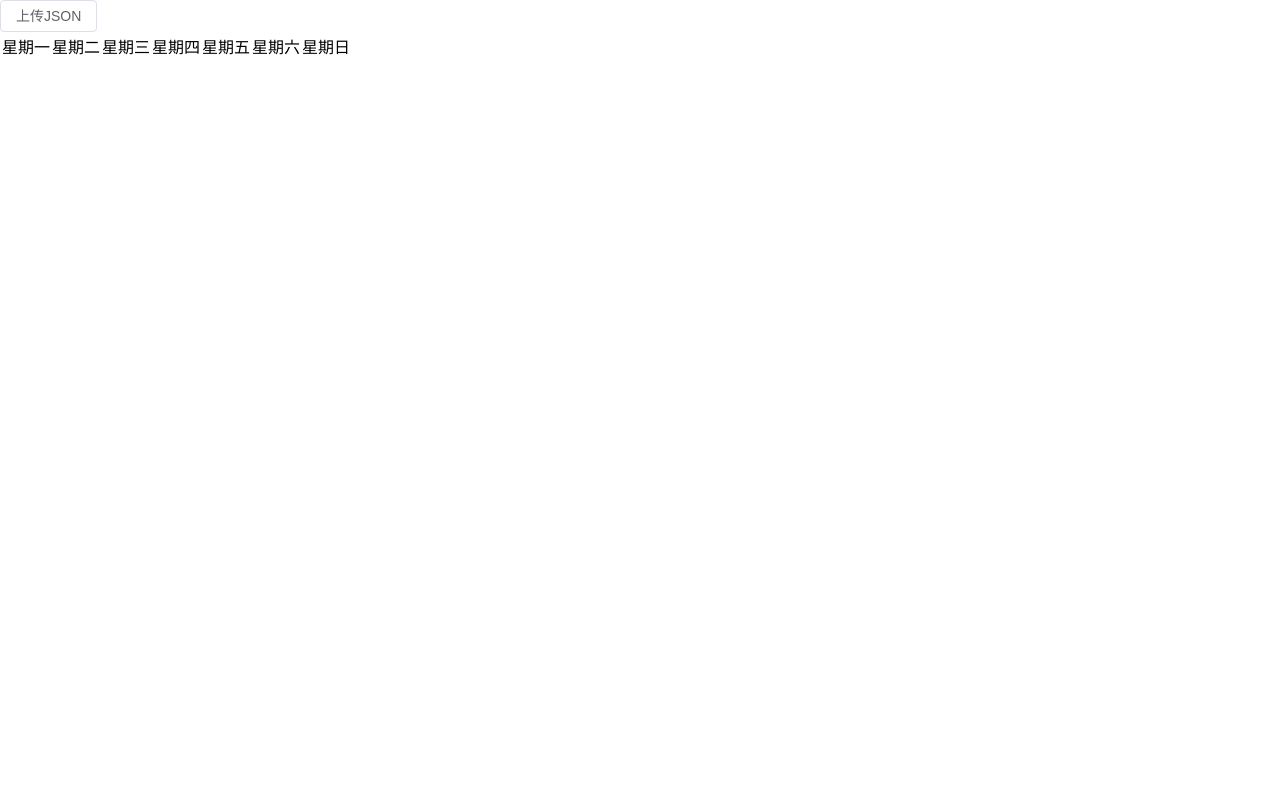
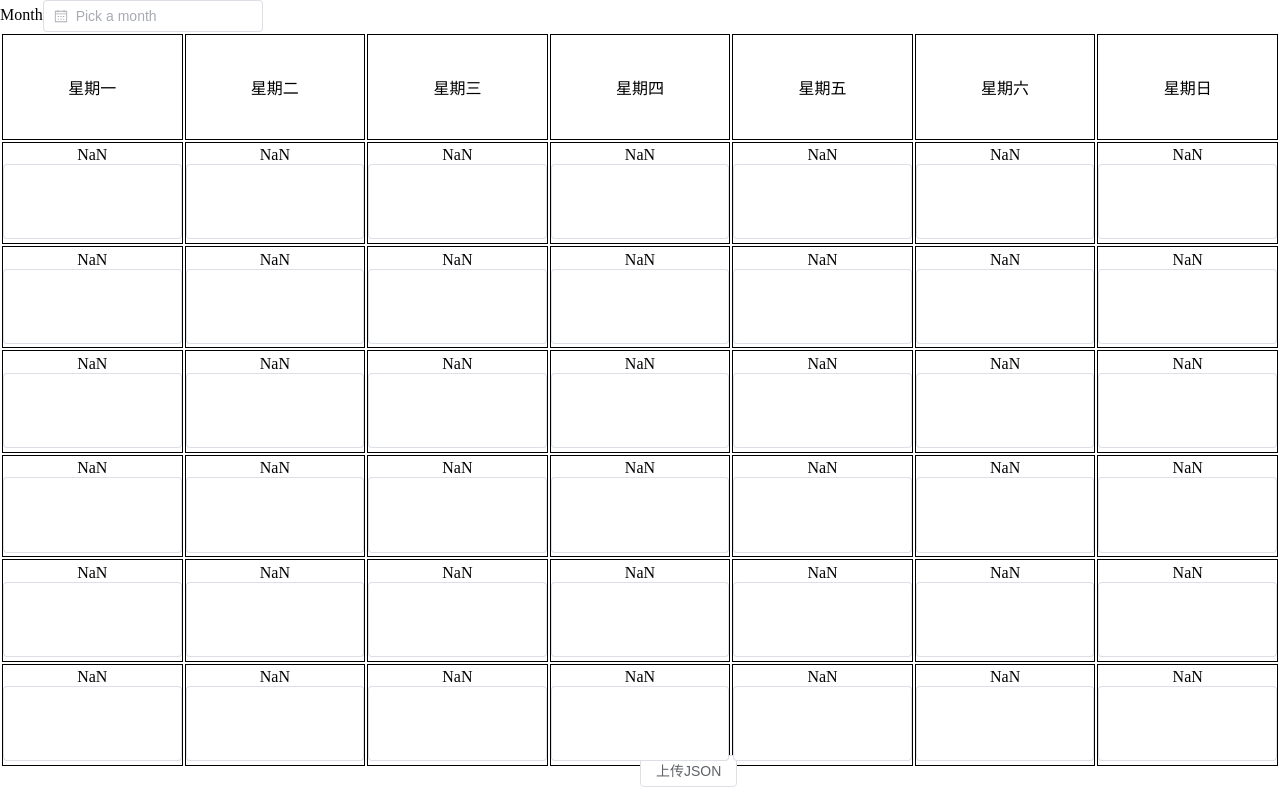
Before and after one commit to Quinn0519/calendar, a Vue app: page / in a window 1280 px wide. Built offline with nearby package versions, Linux system fonts and the light colour scheme.

Commit message:
完成日的渲染。

```diff
--- a/src/App.vue
+++ b/src/App.vue
@@ -1,13 +1,9 @@
 <!--下面写JS-->
 <script>
-import { get } from 'lodash';
 
 export default {
   data() {
     return {
-      titleData: '',
-      contentData: '',
-      markData: '',
       days: [
         { id: "day1", day: "星期一" },
         { id: "day2", day: "星期二" },
@@ -24,14 +20,17 @@ export default {
         { id: "week4", week: "第四周" },
         { id: "week5", week: "第五周" },
         { id: "week6", week: "第六周" },
-      ]
+      ],
+      month: ''//Sun Jan 01 2023 00:00:00 GMT+0800 (中国标准时间)
     };
+
   },
   mounted() {
-    // 接着写JS……
-    this.titleData = localStorage.getItem('Title');
-    this.contentData = localStorage.getItem('Data');
-    this.markData = localStorage.getItem('Mark');
+    // this作用域赋给window
+    window.refresh = this.refresh;
+    window.calculateNumMonth = this.calculateNumMonth;
+    window.ifYear = this.ifYear;
+    refresh();
   },
   methods: {
     // 接着写JS……
@@ -54,28 +53,122 @@ export default {
         .then((response) => response.json())
         // 调取属性的两种方式，点操作符和中括号操作符。纯数字只能用中括号。
         .then((json) => {
-          console.log(json[2][4][3]);
-          // document.getElementById("").innerHTML = json[2][4][3];
-          var m = 2;
-          for (var w = 1; w <= 6; w++) {
+          var month1 = new Date(this.month);
+          var getMonth = month1.getMonth() + 1;
+          var year = month1.getFullYear();
+          var y = year;
+          var m = getMonth;
+
+          for (var w = 1; w <= 6; w++)
             for (var d = 1; d <= 7; d++)
               for (var e = 0; e <= 99; e++)
                 if (json[m][w][d][e] != null)
-                  document.getElementById("week" + w + "day" + d).innerHTML += json[m][w][d][e].title;
+                  console.log(json[y][m][w][d][e].title);
+          //         document.getElementById("week" + w + "day" + d).value += json[y][m][w][d][e].title;
+        });
+    },
+    ifYear: function (year) {
+      console.log(year);
+      if (year % 4 == 0) {
+        if (year % 100 == 0) {
+          if (year % 400 == 0) {
+            console.log("被4、100、400整除 闰年");
+            return 29;
           }
-        });
+          else {
+            console.log("被4、100整除 平年");
+            return 28;
+          }
+        }
+        else {
+          console.log("被4整除 闰年");
+          return 29;
+        }
+      }
+      else {
+        console.log("不能被4整除 平年");
+        return 28;
+      }
+    },
+    calculateNumMonth: function (getMonth) {
+      var month1 = new Date(this.month);
+      var year = month1.getFullYear();
+      if (getMonth < 1 || getMonth > 12)
+        return 31
+      else if (getMonth == 1)
+        return 31
+      else if (getMonth == 2)
+        return ifYear(year)
+      else if (getMonth == 3)
+        return 31
+      else if (getMonth == 4)
+        return 30
+      else if (getMonth == 5)
+        return 31
+      else if (getMonth == 6)
+        return 30
+      else if (getMonth == 7)
+        return 31
+      else if (getMonth == 8)
+        return 31
+      else if (getMonth == 9)
+        return 30
+      else if (getMonth == 10)
+        return 31
+      else if (getMonth == 11)
+        return 30
+      else if (getMonth == 12)
+        return 31
+      else
+        console.error("monthDay数值错误！")
+    },
+    refresh: function () {
+      var month1 = new Date(this.month);
+      var getMonth = month1.getMonth() + 1;
+      var getDay = month1.getDay();
+
+      var delta = 0;
+      if (getDay == 0)
+        // 周日
+        delta = 6;
+      else
+        delta = getDay - 1;
+      for (var i = 1; i <= 6; i++) {
+        for (var j = 1; j <= 7; j++) {
+          var dayData = (((i - 1) * 7) + j) - delta;
+          if (dayData > calculateNumMonth(getMonth)) {
+            document.getElementById("week" + i + "day" + j + "num").innerHTML = dayData - calculateNumMonth(getMonth);
+
+          }
+          else if (dayData < 1) {
+            document.getElementById("week" + i + "day" + j + "num").innerHTML = dayData + calculateNumMonth(getMonth - 1);
+          }
+          else {
+            document.getElementById("week" + i + "day" + j + "num").innerHTML = dayData;
+          }
+        }
+      }
     }
   }
 }
+
 </script>
 
 <!--下面写HTML-->
 <template>
   <el-button id="uploadButton" v-on:click="uploadFile()">上传JSON</el-button>
   <input id="uploadFile" type="file" style="display:none" @change="tirggerFile($event)" />
-  <table>
+
+
+  <div class="block">
+    <span class="demonstration">Month</span>
+    <el-date-picker v-model="month" type="month" placeholder="Pick a month" @change="refresh()" />
+  </div>
+  <p>{{ month }}</p>
+
+  <table id="outer">
     <!-- 表头 -->
-    <tr>
+    <tr id="header">
       <td v-for="day in days">
         {{ day.day }}
       </td>
@@ -83,13 +176,9 @@ export default {
     <!-- 表格 -->
     <!-- HTML里面，虽然没有限制，但每个元素的ID最好唯一 -->
     <tr v-for="onWeek in onWeeks" :id="onWeek.id">
-      <td v-for="day in days" :id="onWeek.id + day.id">
-        <!-- <div id="timeBlock"> -->
-        <!-- <el-input class="timeBlock" id="timeBlockTitle" v-model.lazy="titleData" @change="innerChange()" />
-          <el-input class="timeBlock" id="timeBlockData" v-model.lazy="contentData" @change="innerChange()" />
-          <el-input class="timeBlock" id="timeBlockMark" v-model.lazy="markData" @change="innerChange()" /> -->
-
-        <!-- </div> -->
+      <td v-for="day in days">
+        <div class="inputnum" :id="onWeek.id + day.id + 'num'"></div>
+        <el-input :id="onWeek.id + day.id"></el-input>
       </td>
     </tr>
   </table>
--- a/src/style.css
+++ b/src/style.css
@@ -2,6 +2,43 @@
   margin: 0;
   padding: 0;
   border-width: 0;
+
+}
+
+td {
+  border-style: solid;
+  border-width: 1px;
+  height: 100%;
+}
+
+#header{
+  height: 10px;
+}
+
+tr {
+  height: 8vw;
+  text-align: center;
+}
+
+#outer{
+  height: 92vh;
+}
+
+#uploadButton{
+ margin-bottom: 1%;
+ position: fixed;
+ bottom: 0;
+ left: 50%;
+}
+
+.inputnum{
+  /* height: 25%; */
+  text-align: center;
+}
+
+.el-input{
+  height: 75%;
+  text-align: center;
 }
 
 #timeBlock {
--- a/vite.config.js
+++ b/vite.config.js
@@ -13,4 +13,5 @@ import vue from '@vitejs/plugin-vue'
 export default defineConfig({
   base: "./",	// 新增
   plugins: [vue()]
+  // server:{ host: '127.0.0.1', port: 3000 }
 })
```
